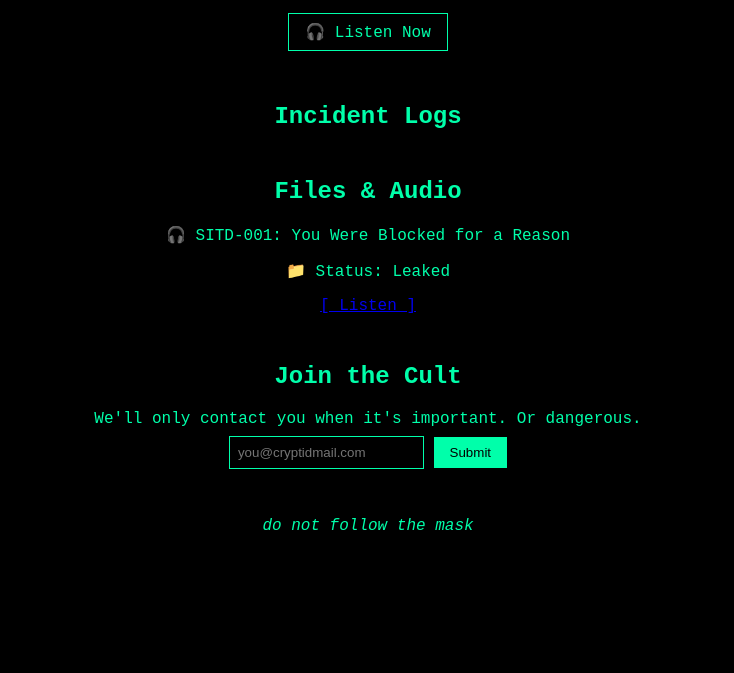
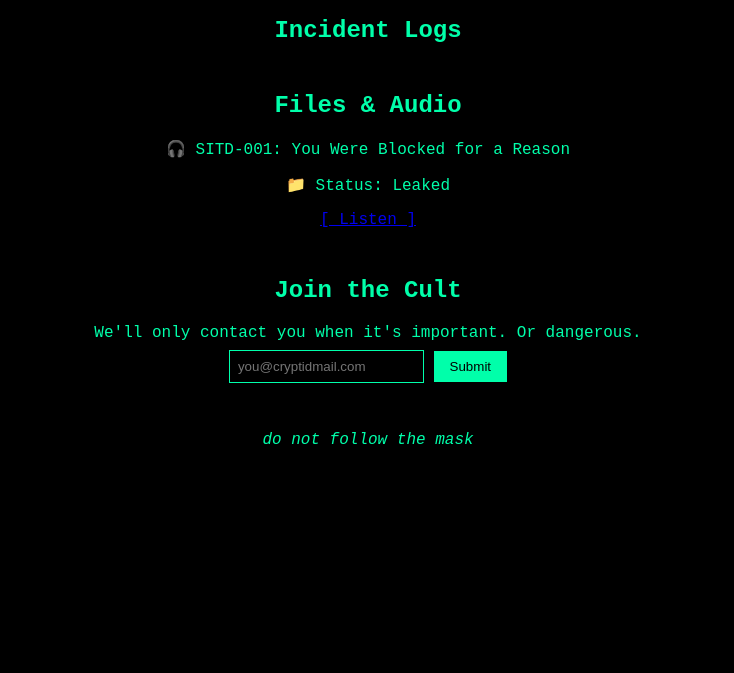
Before and after one commit to SafeInTheDark/safeinthedark.github.io, a plain HTML site: page home.html in a window 1280 px wide. Shown: the part 127-800 px from the top of the page, without its empty margins (272-1006 px from the left). Drawn offline with Linux system fonts and the light colour scheme; a script that the page names is missing.

Commit message:
Update home.html

```diff
--- a/home.html
+++ b/home.html
@@ -9,7 +9,6 @@
   <header>
     <h1>SAFE IN THE DARK</h1>
     <p>A Punk Project for the Cursed, the Cute, and the Catastrophically Loud</p>
-    <a href="https://yourmusiclink.com" class="btn">🎧 Listen Now</a>
   </header>
 
 <section>
```
